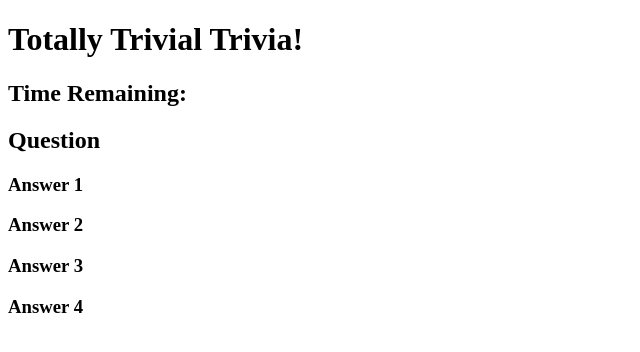
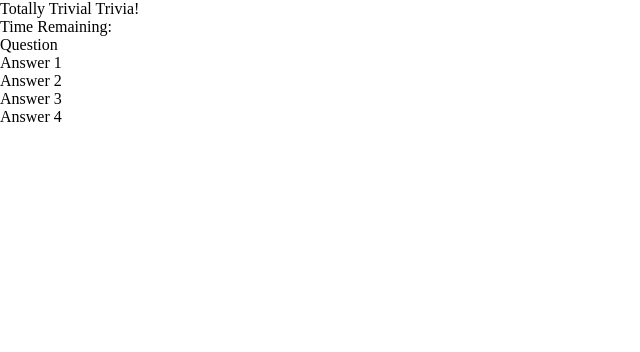
Before and after one commit to zachmartin9/TriviaGame, a plain HTML site: page index.html in a window 1280 px wide. Shown: the whole page, without its empty margins (0-640 px from the left). Drawn offline with nearby package versions, Linux system fonts and the light colour scheme.

Commit message:
Added Links to CSS sheets, jQuery library, and JavaScript. Also added CSS Reset styling sheet.

```diff
--- a/assets/css/reset.css
+++ b/assets/css/reset.css
@@ -0,0 +1,22 @@
+/* CSS Styling Reset for Trivia Game */
+
+html, body, div, span, applet, object, iframe,
+h1, h2, h3, h4, h5, h6, p, blockquote, pre,
+a, abbr, acronym, address, big, cite, code,
+del, dfn, em, img, ins, kbd, q, s, samp,
+small, strike, strong, sub, sup, tt, var,
+b, u, i, center,
+dl, dt, dd, ol, ul, li,
+fieldset, form, label, legend,
+table, caption, tbody, tfoot, thead, tr, th, td,
+article, aside, canvas, details, embed,
+figure, figcaption, footer, header, hgroup,
+menu, nav, output, ruby, section, summary,
+time, mark, audio, video {
+	margin: 0;
+	padding: 0;
+	border: 0;
+	font-size: 100%;
+	font: inherit;
+    vertical-align: baseline;
+}
--- a/index.html
+++ b/index.html
@@ -1,8 +1,12 @@
 <!DOCTYPE html>
-<html lang="en-US">
+<html lang="en-us">
     <head>
         <meta charset="UTF-8">
         <title>Trivia Game</title>
+
+        <!-- Links to CSS Reset and Styling Sheets-->
+        <link rel="stylesheet" href="assets/css/reset.css">
+        <link rel="stylesheet" href="assets/css/style.css">
     </head>
 
     <body>
@@ -32,5 +36,11 @@
 
         </div>
 
+        <!-- Link to jQuery Library -->
+        <script type="text/javascript" src="https://cdnjs.cloudflare.com/ajax/libs/jquery/3.2.1/jquery.min.js"></script>
+
+        <!-- Link to JavaScript Script -->
+        <script type="text/javascript" src="assets/javascript/app.js"></script>
+
     </body>
 </html>
```
